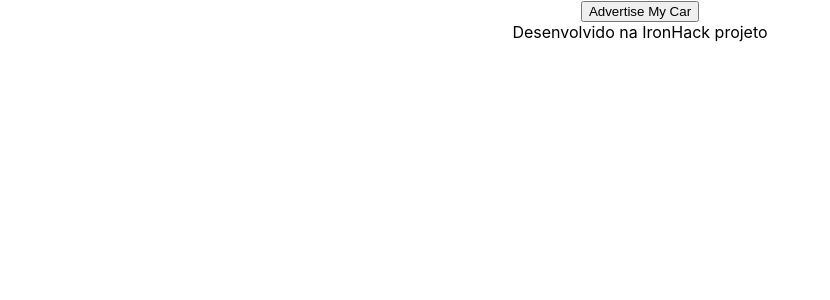
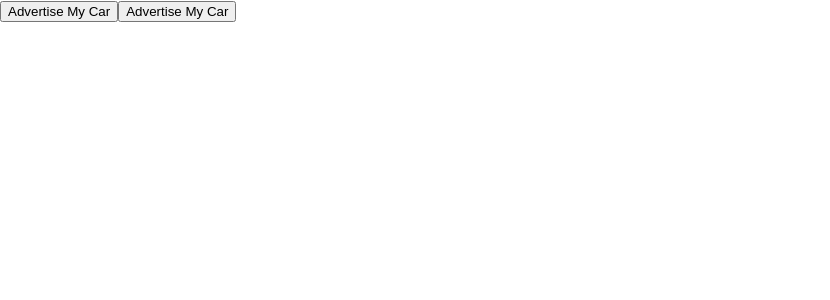
Before and after one commit to brennoEudes/top-trumps-sales, a React (Create React App) app: page / in a window 1280 px wide. Shown: the top 300 px of the page, without its empty margins (0-830 px from the left). Built offline with nearby package versions, Linux system fonts and the light colour scheme.

Commit message:
rota home

```diff
--- a/src/App.js
+++ b/src/App.js
@@ -1,13 +1,17 @@
 import "./App.css";
 import NavBar from "./Components/NavBar";
 import { Footer } from "./Components/footer";
+import { Routes, Route } from "react-router-dom";
+import { Home } from "./Pages/Home";
 
 function App() {
   return (
-    <div className="App">
+    <>
       <NavBar />
-      <Footer />
-    </div>
+      <Routes>
+        <Route path="/" element={<Home />} />
+      </Routes>
+    </>
   );
 }
 
--- a/src/Pages/Home/index.js
+++ b/src/Pages/Home/index.js
@@ -1,6 +1,6 @@
 import NavBar from "../../Components/NavBar";
 
-function Home() {
+export function Home() {
   return (
     <>
       <NavBar />
--- a/src/index.js
+++ b/src/index.js
@@ -1,11 +1,14 @@
-import React from 'react';
-import ReactDOM from 'react-dom/client';
-import './index.css';
-import App from './App';
+import React from "react";
+import ReactDOM from "react-dom/client";
+import "./index.css";
+import App from "./App";
+import { BrowserRouter } from "react-router-dom";
 
-const root = ReactDOM.createRoot(document.getElementById('root'));
+const root = ReactDOM.createRoot(document.getElementById("root"));
 root.render(
   <React.StrictMode>
-    <App />
+    <BrowserRouter>
+      <App />
+    </BrowserRouter>
   </React.StrictMode>
 );
```
